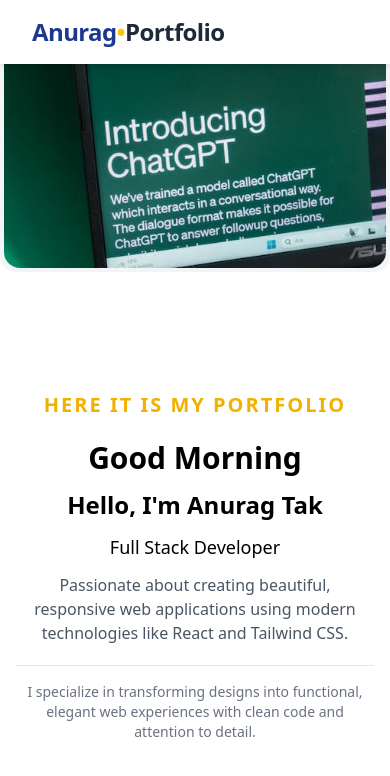
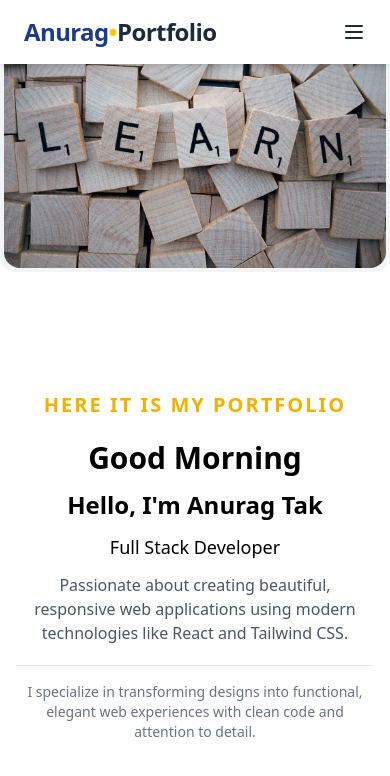
Before and after one commit to AnuragTak16/my-portfolio, a React (Vite) app: page / in a window 390 px wide. Shown: the top 776 px of the page. Built offline with nearby package versions, Linux system fonts and the light colour scheme.

Commit message:
Refactor Navbar component to include a hamburger menu for mobile view and update image sources in Portfolio component

```diff
--- a/src/component/home.tsx
+++ b/src/component/home.tsx
@@ -10,25 +10,20 @@
 
   return (
     <div className="flex flex-col md:flex-row h-screen w-full">
-      {/* Left Side: Navbar + Image Grid */}
       <div className="w-full md:w-3/4 bg-gray-100 p-1 relative overflow-hidden rounded-2xl">
-        {/* Always-visible Navbar */}
         <div className="sticky top-0 z-50 bg-gray-100 shadow-md">
           <Navbar />
         </div>
 
-        {/* Mobile-only Image */}
         <div className="block md:hidden w-full h-64 relative z-0 mt-2">
           <img
-            src="/image/img1.jpeg"
+            src="/image/img3.jpeg"
             alt="Mobile Cover"
             className="absolute inset-0 w-full h-full object-cover rounded-2xl"
           />
         </div>
 
-        {/* Desktop-only Image Grid */}
         <div className="hidden md:grid grid-cols-12 grid-rows-12 gap-1 h-full overflow-hidden mt-2">
-          {/* Column 1 */}
           <div className="col-span-4 row-span-6 relative">
             <img
               src="/image/img1.jpeg"
@@ -58,7 +53,6 @@
             />
           </div>
 
-          {/* Column 2 */}
           <div className="col-span-4 row-span-3 col-start-5 row-start-1">
             <img
               src="/image/image5.avif"
@@ -89,7 +83,6 @@
             />
           </div>
 
-          {/* Column 3 */}
           <div className="col-span-4 row-span-3 col-start-9 row-start-1">
             <img
               src="/image/img9.webp"
@@ -122,7 +115,6 @@
         </div>
       </div>
 
-      {/* Right Side - Intro Section */}
       <div className="flex-grow flex flex-col justify-center items-center px-4 md:px-8 text-center mt-4 md:mt-0">
         <h1 className="text-xl sm:text-2xl md:text-4xl font-bold text-yellow-500 mb-6 md:mb-20 tracking-widest">
           HERE IT IS MY PORTFOLIO
--- a/src/component/navbar.tsx
+++ b/src/component/navbar.tsx
@@ -1,6 +1,9 @@
+import { useState } from "react";
 import { NavLink } from "react-router-dom";
 
 export const Navbar = () => {
+  const [isOpen, setIsOpen] = useState(false);
+
   const navItems = [
     { name: "Home", path: "/" },
     { name: "About", path: "/about" },
@@ -11,13 +14,37 @@
   ];
 
   return (
-    <nav className="w-full flex items-center justify-between px-8 py-4 bg-white shadow-md fixed top-0 left-0 z-50">
-      <div className="text-2xl font-extrabold text-blue-900 tracking-tight">
-        Anurag<span className="text-yellow-400">•</span>
-        <span className="text-gray-800">Portfolio</span>
+    <nav className="w-full flex flex-col md:flex-row items-start md:items-center justify-between px-6 py-4 bg-white shadow-md fixed top-0 left-0 z-50">
+      <div className="w-full flex justify-between items-center">
+        <div className="text-2xl font-extrabold text-blue-900 tracking-tight">
+          Anurag<span className="text-yellow-400">•</span>
+          <span className="text-gray-800">Portfolio</span>
+        </div>
+
+        {/* Hamburger Icon */}
+        <button
+          className="md:hidden focus:outline-none"
+          onClick={() => setIsOpen(!isOpen)}
+        >
+          <svg
+            className="w-6 h-6 text-gray-800"
+            fill="none"
+            stroke="currentColor"
+            viewBox="0 0 24 24"
+            xmlns="http://www.w3.org/2000/svg"
+          >
+            <path
+              strokeLinecap="round"
+              strokeLinejoin="round"
+              strokeWidth={2}
+              d="M4 6h16M4 12h16M4 18h16"
+            />
+          </svg>
+        </button>
       </div>
 
-      <ul className="hidden md:flex space-x-6 text-gray-700 font-medium tracking-wide">
+      {/* Desktop Menu */}
+      <ul className="hidden md:flex space-x-6 mt-4 md:mt-0 text-gray-700 font-medium tracking-wide">
         {navItems.map(({ name, path }, index) => (
           <li key={index} className="relative group">
             <NavLink
@@ -34,6 +61,27 @@
           </li>
         ))}
       </ul>
+
+      {/* Mobile Menu */}
+      {isOpen && (
+        <ul className="flex flex-col mt-4 space-y-2 w-full text-gray-700 font-medium md:hidden">
+          {navItems.map(({ name, path }, index) => (
+            <li key={index}>
+              <NavLink
+                to={path}
+                onClick={() => setIsOpen(false)}
+                className={({ isActive }) =>
+                  `block transition duration-200 ease-in-out ${
+                    isActive ? "text-blue-900" : "text-gray-700"
+                  }`
+                }
+              >
+                {name}
+              </NavLink>
+            </li>
+          ))}
+        </ul>
+      )}
     </nav>
   );
 };
```
